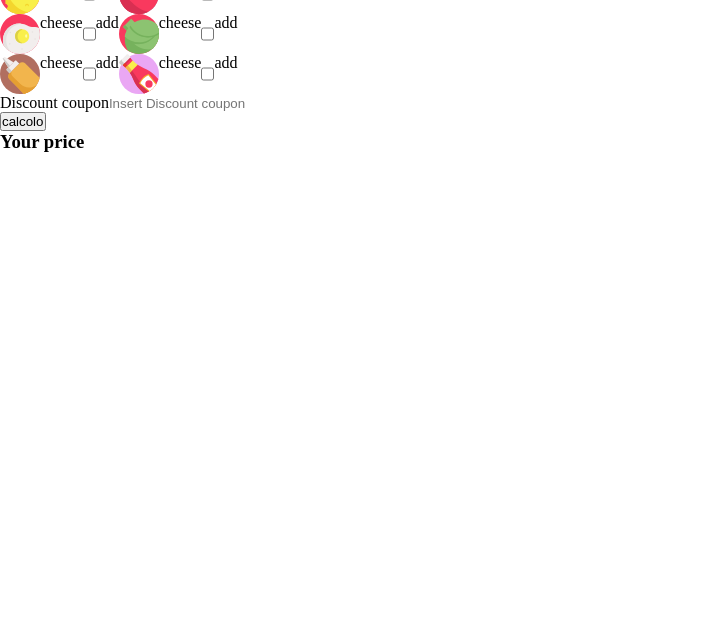
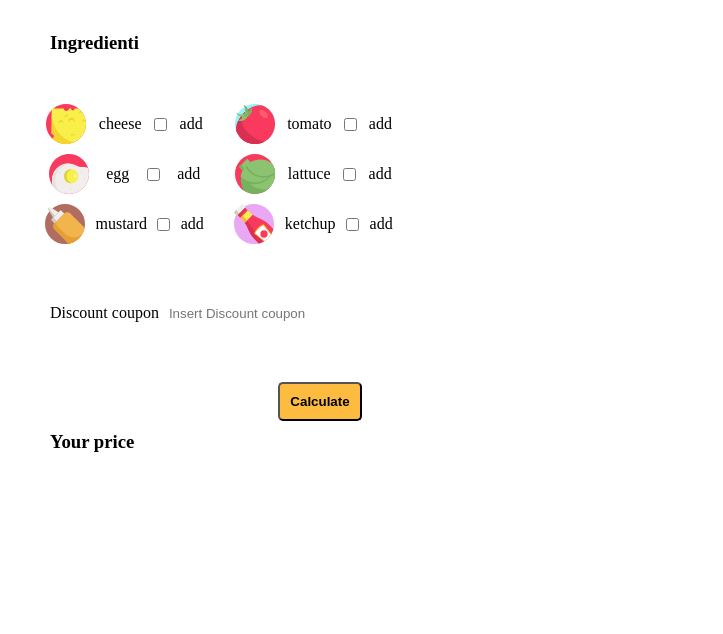
Before and after one commit to orbok89/js-burger, a plain HTML site: page index.html in a window 1280 px wide. Shown: the part 166-800 px from the top of the page, without its empty margins (0-723 px from the left). Drawn offline with Linux system fonts and the light colour scheme.

Commit message:
css finito

```diff
--- a/css/style.css
+++ b/css/style.css
@@ -11,9 +11,14 @@
 }
 .flex-c{
     display: flex;
+    justify-content: space-around;
+    align-items: center;
+    margin: 10px;
+
 }
 .container{
     width: 50%;
+
 }
 header{
     position: relative ;
@@ -29,8 +34,52 @@ header{
     height: auto;
 
 }
+h1{
+    padding-left: 20px;
+    padding-top: 45px;
+}
 /* css per la parte centrale */
 .no-bordi{
     border-width:0px;
     border:none;
 }
+.mio-burger{
+    font-size: 24px;
+    margin-top: 30px;
+}
+main, footer{
+    margin: 0px 50px;
+}
+.ingredienti{
+    margin: 40px 0px;
+}
+.contenitore-due-colonne{
+    width: 100%;
+    margin-left: -20px;
+}
+.flex-c-1{
+    display: flex;
+}
+.colonna-1{
+    width: 35%;
+}
+.colonna-2{
+    width: 35%;
+}
+.center{
+    display: flex;
+    justify-content: center;
+}
+.sconto-flex{
+    display: flex;
+    margin: 50px 0px;
+}
+.margine10{
+    margin-left: 10px;
+}
+button{
+    background-color: #FDBB40;
+    padding: 10px;
+    margin: 10px;
+    border-radius: 5px;
+}
--- a/index.html
+++ b/index.html
@@ -14,11 +14,11 @@
             <img class="resize-2" src="img/burger-top.png" alt="">
         </header>
         <main>
-            <input type="text" class="no-bordi" placeholder="Name your burger">
+            <input type="text" class="no-bordi mio-burger" placeholder="Name your burger">
             <!-- Ingredienti -->
             <div>
-                <h3>Ingredienti</h3>
-                <div class="contenitore-due-colonne flex-c">
+                <h3 class="ingredienti">Ingredienti</h3>
+                <div class="contenitore-due-colonne flex-c-1">
                     <div class="colonna-1">
                         <div class="flex-c">
                             <img class="resize" src="img/cheese.svg" alt="">
@@ -28,13 +28,13 @@
                         </div>
                         <div class="flex-c">
                             <img class="resize" src="img/fried-egg.svg" alt="">
-                            <div>cheese</div>
+                            <div>egg</div>
                             <input type="checkbox">
                             <div>add</div>
                         </div>
                         <div class="flex-c">
                             <img class="resize" src="img/mustard.svg" alt="">
-                            <div>cheese</div>
+                            <div>mustard</div>
                             <input type="checkbox">
                             <div>add</div>
                         </div>
@@ -42,19 +42,19 @@
                     <div class="colonna-2">
                         <div class="flex-c">
                             <img class="resize" src="img/tomato.svg" alt="">
-                            <div>cheese</div>
+                            <div>tomato</div>
                             <input type="checkbox">
                             <div>add</div>
                         </div>
                         <div class="flex-c">
                             <img class="resize" src="img/lettuce.svg" alt="">
-                            <div>cheese</div>
+                            <div>lattuce</div>
                             <input type="checkbox">
                             <div>add</div>
                         </div>
                         <div class="flex-c">
                             <img class="resize" src="img/ketchup.svg" alt="">
-                            <div>cheese</div>
+                            <div>ketchup</div>
                             <input type="checkbox">
                             <div>add</div>
                         </div>
@@ -64,13 +64,15 @@
             </div>
             <!-- Ingredienti fine -->
             <!-- sconto -->
-            <div class="flex-c">
+            <div class="sconto-flex">
                 <div>Discount coupon</div>
-                <input type="text" class="no-bordi" placeholder="Insert Discount coupon">
+                <input type="text" class="no-bordi margine10" placeholder="Insert Discount coupon">
             </div>
             <!-- fine sconto -->
             <!-- bottone calcolo -->
-            <button>calcolo</button>
+            <div class="center">
+                <button><strong>Calculate</strong></button>
+              </div>
         </main>
         <footer>
             <h3>Your price</h3>
```
